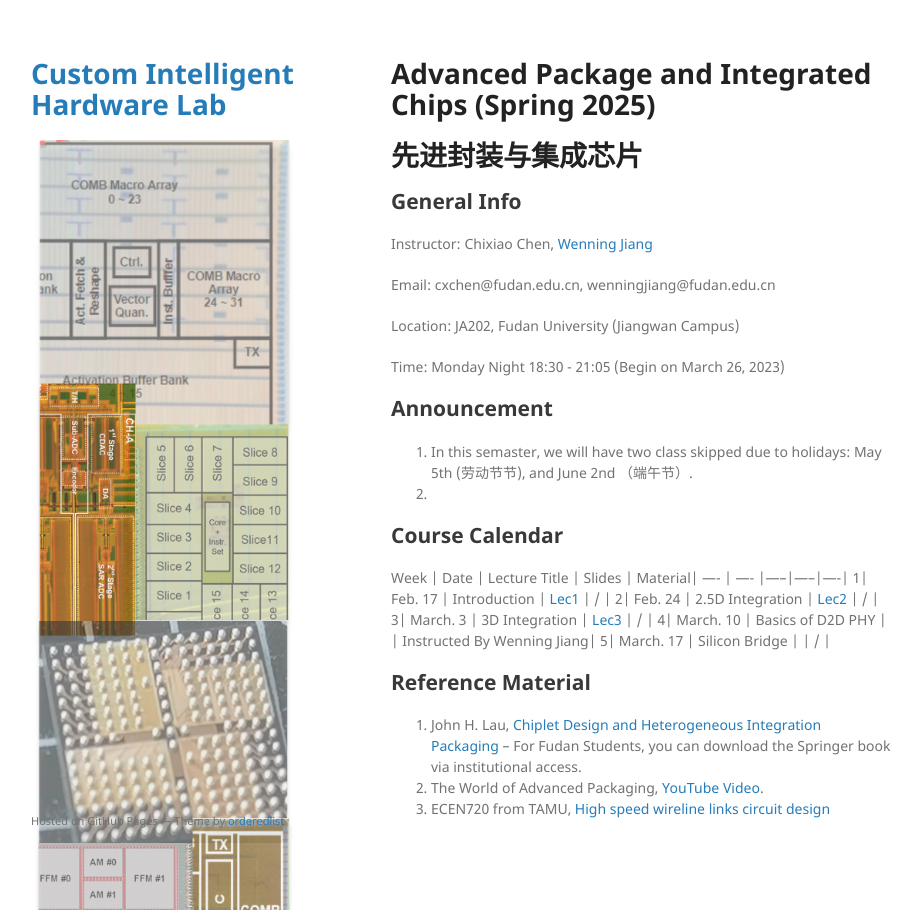
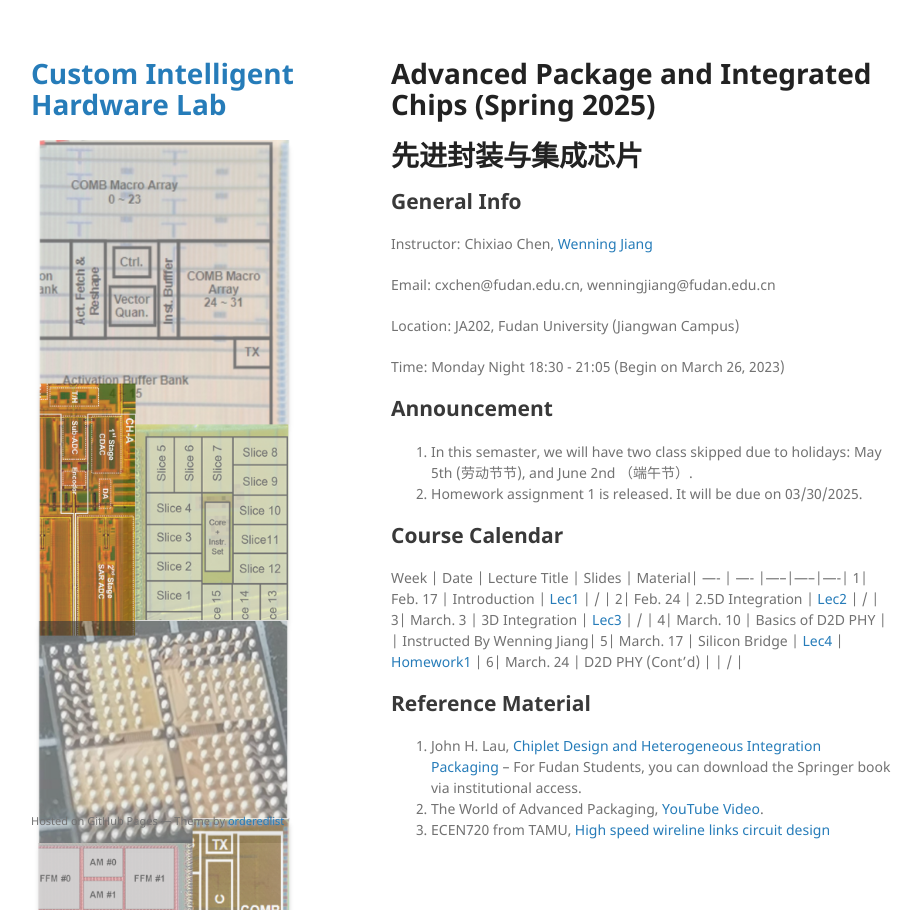
Before and after one commit to cihlab/cihlab.github.io, a Jekyll site: the page built from course/chiplet25.md, in a window 1280 px wide. Shown: the whole page, without its empty margins (179-1100 px from the left). Built offline with Jekyll 4.4.1, drawn with Linux system fonts in a browser that asks for light colours; our own code applies the rules of GitHub Pages for plain Markdown files.

Commit message:
Update chiplet25.md

```diff
--- a/course/chiplet25.md
+++ b/course/chiplet25.md
@@ -17,7 +17,7 @@ Time: Monday Night 18:30 - 21:05 (Begin on March 26, 2023)
 
 ## Announcement
 1. In this semaster, we will have two class skipped due to holidays: May 5th (劳动节节), and June 2nd （端午节）.
-2.
+2. Homework assignment 1 is released. It will be due on 03/30/2025.
 
 ## Course Calendar
 
@@ -27,7 +27,8 @@ Time: Monday Night 18:30 - 21:05 (Begin on March 26, 2023)
 2| Feb. 24 | 2.5D Integration | [Lec2](./chiplet02_2025.pdf) | / |
 3| March. 3 | 3D Integration | [Lec3](./chiplet03_2025.pdf) | / |
 4| March. 10 | Basics of D2D PHY |  | Instructed By Wenning Jiang|
-5| March. 17 | Silicon Bridge |  |  / |
+5| March. 17 | Silicon Bridge | [Lec4](./chiplet03_2025.pdf) |  [Homework1](./chiplet_hmwk_01_2025.pdf) |
+6| March. 24 | D2D PHY (Cont'd) | | / |
 ## Reference Material
 
 1. John H. Lau, [Chiplet Design and Heterogeneous Integration Packaging](https://link.springer.com/book/10.1007/978-981-19-9917-8) -- For Fudan Students, you can download the Springer book via institutional access.
```
